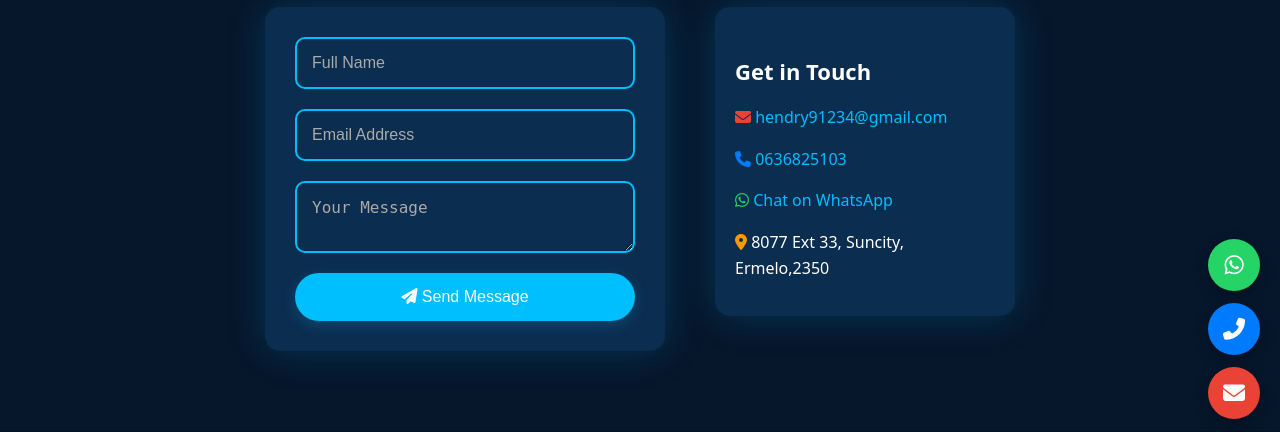
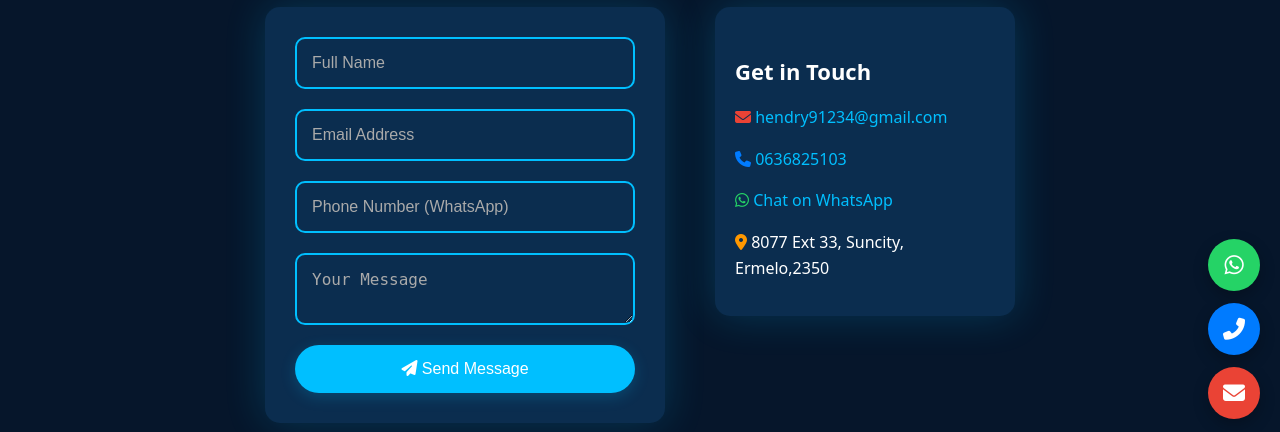
Before and after one commit to SniperHQ/portfolio-website, a Django app: page /contact/ in a window 1280 px wide. Shown: the part 361-793 px from the top of the page. Run offline with Django 5.2, Linux system fonts and the light colour scheme; data comes from the database, SQL or seed files in the repository.

Commit message:
Add WhatsApp auto-message on contact form using Twilio

```diff
--- a/core/templates/contact.html
+++ b/core/templates/contact.html
@@ -28,6 +28,7 @@
     {% csrf_token %}
     <input type="text" name="name" placeholder="Full Name" required>
     <input type="email" name="email" placeholder="Email Address" required>
+    <input type="tel" name="phone" placeholder="Phone Number (WhatsApp)" required>
     <textarea name="message" placeholder="Your Message" required></textarea>
 
     <button type="submit" class="btn primary">
--- a/core/views.py
+++ b/core/views.py
@@ -66,45 +66,64 @@ def services(request):
 
 
 # ================= CONTACT =================
+from django.shortcuts import render, redirect
+from django.conf import settings
+from django.contrib import messages
+from .models import ContactMessage, ContactInfo
+from twilio.rest import Client
+import logging
+
+logger = logging.getLogger(__name__)
+
 def contact_view(request):
     contact_info = ContactInfo.objects.first()
 
     if request.method == 'POST':
         name = request.POST.get('name')
         email = request.POST.get('email')
+        phone = request.POST.get('phone')
         message_content = request.POST.get('message')
 
-        if not name or not email or not message_content:
+        if not name or not email or not phone or not message_content:
             messages.error(request, "All fields are required.")
             return redirect('contact')
 
-        # ✅ Always save message (never fails)
+        # Save message in database
         ContactMessage.objects.create(
             name=name,
             email=email,
+            phone=phone,
             message=message_content
         )
 
-        # ✅ Try email, NEVER crash
         try:
-            send_mail(
-                subject=f"New Contact Message from {name}",
-                message=f"From: {name} ({email})\n\n{message_content}",
-                from_email=settings.DEFAULT_FROM_EMAIL,
-                recipient_list=[settings.CONTACT_EMAIL],
-                fail_silently=True,   # 🔥 IMPORTANT
+            # Twilio Client
+            client = Client(settings.TWILIO_ACCOUNT_SID, settings.TWILIO_AUTH_TOKEN)
+
+            # 1️⃣ Send WhatsApp message TO YOU (admin)
+            client.messages.create(
+                body=f"New message from {name} ({phone}, {email}): {message_content}",
+                from_=settings.TWILIO_WHATSAPP_NUMBER,
+                to=settings.MY_WHATSAPP_NUMBER
             )
-            messages.success(request, "Thank you! Your message has been sent.")
+
+            # 2️⃣ Send WhatsApp confirmation TO USER
+            client.messages.create(
+                body=f"Hi {name}, thanks for reaching out! I received your message and will reply soon.",
+                from_=settings.TWILIO_WHATSAPP_NUMBER,
+                to=f"whatsapp:{phone}"
+            )
+
+            messages.success(request, "Message sent! WhatsApp confirmation delivered.")
+
         except Exception as e:
-            logger.error(f"Email sending failed: {e}")
-            messages.success(
-                request,
-                "Your message was saved. We will contact you shortly."
-            )
+            logger.error(f"WhatsApp sending failed: {e}")
+            messages.error(request, "Message saved, but WhatsApp confirmation failed.")
 
         return redirect('contact')
 
     return render(request, 'contact.html', {'contact_info': contact_info})
+
 
 
 # ================= CONTACT AJAX =================
--- a/portfolio_site/settings.py
+++ b/portfolio_site/settings.py
@@ -171,3 +171,9 @@ else:
 # DEFAULT PRIMARY KEY
 # --------------------------------------------------
 DEFAULT_AUTO_FIELD = "django.db.models.BigAutoField"
+
+
+TWILIO_ACCOUNT_SID = "ACd138b194f90dac20bec276297a0c43bd"
+TWILIO_AUTH_TOKEN = "e6ef94212380e28564cc95f018d42209"
+TWILIO_WHATSAPP_NUMBER = "whatsapp:+14155238886"  # Your Twilio sandbox number
+MY_WHATSAPP_NUMBER = "whatsapp:+27636825103"  # Your number to receive messages
```
Lines whose indentation alone changed are shown as unchanged.
